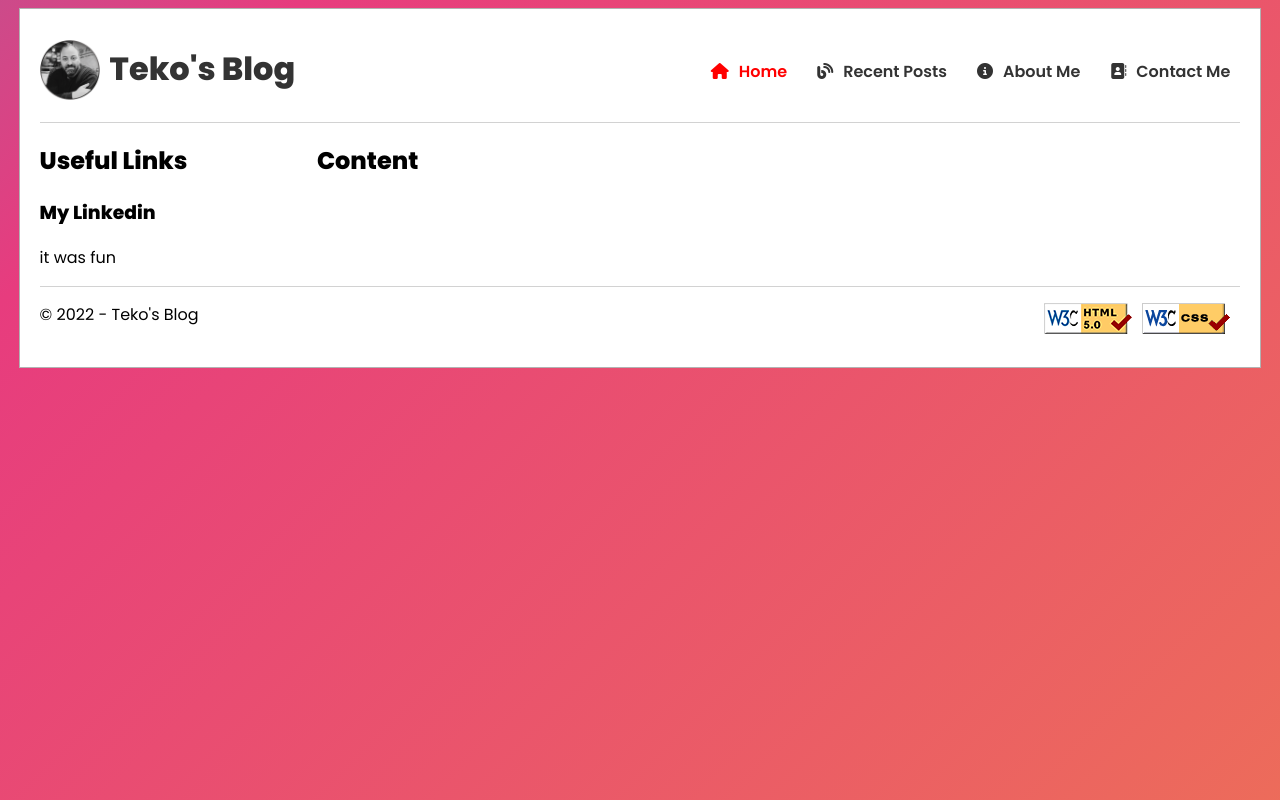
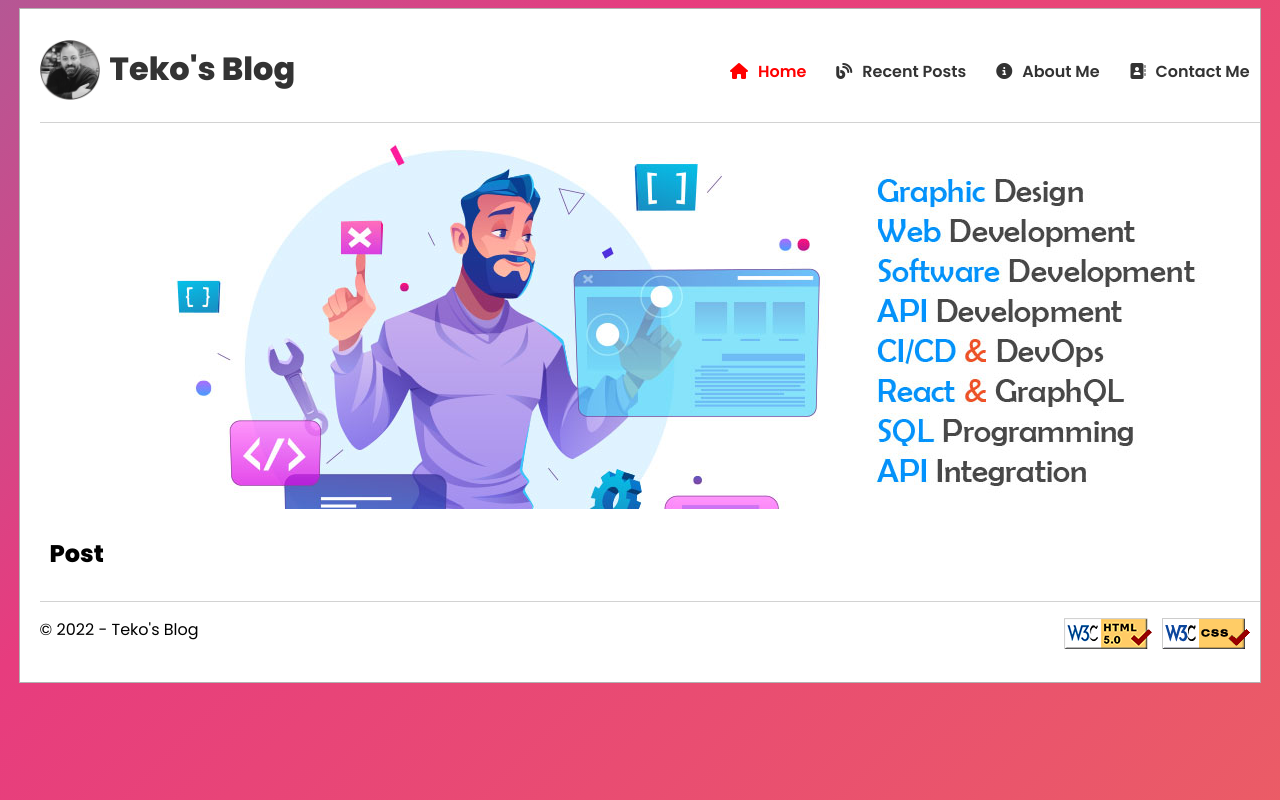
Before and after one commit to TarekElBarody/tekos-blog, a website: page index.html in a window 1280 px wide. Drawn offline with Linux system fonts and the light colour scheme.

Commit message:
Design Update

```diff
--- a/assets/css/home.css
+++ b/assets/css/home.css
@@ -34,7 +34,7 @@ body {
     grid-template-rows: auto auto auto;
     grid-template-areas:
         'hd hd hd hd hd hd hd hd'
-        'sd sd sd main main main main main'
+        'main main main main main main main main'
         'ft ft ft ft ft ft ft ft';
     border: 1px #b2b2b2 solid;
 }
@@ -121,6 +121,7 @@ header .nav li.active a {
 
 .content {
     grid-area: main;
+    padding: 10px;
 }
 
 footer {
--- a/index.html
+++ b/index.html
@@ -34,17 +34,16 @@
                 </ul>
             </nav>
         </header>
-        <aside class="sidebar">
-            <h2>Useful Links</h2>
-            <div class="postlinks">
-                <h3>My Linkedin </h3>
-                <p>it was fun</p>
+        <div class="content">
+            <div class="slider">
+                <img src="assets/images/bg04.jpg" alt="web development">
             </div>
-        </aside>
-        <section>
-            <h2>Content</h2>
-            <div class="content"></div>
-        </section>
+            <div class="posts">
+                <div class="post-card">
+                    <h2>Post</h2>
+                </div>
+            </div>
+        </div>
         <footer>
             <div class="copyrights">&copy; 2022 - Teko's Blog</div>
             <p class="w3-p">
```
Also changed, not shown: assets/images/bg04.jpg (added).
